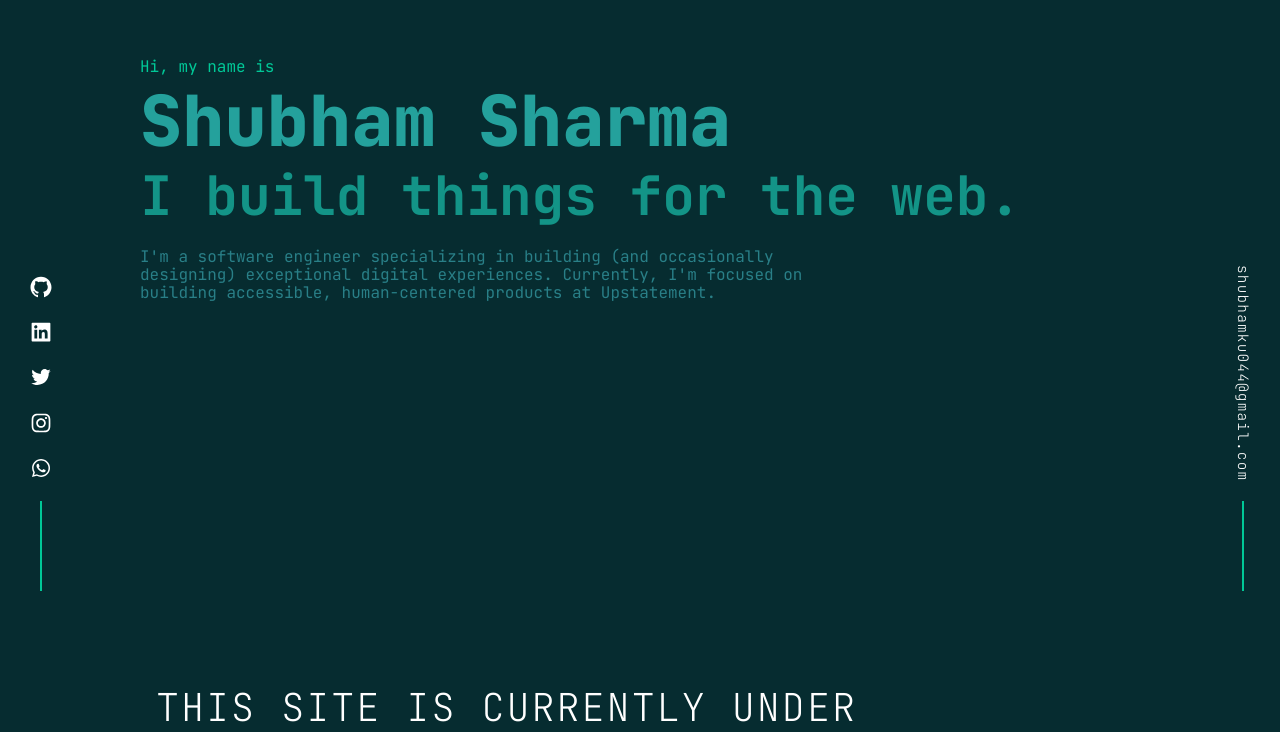
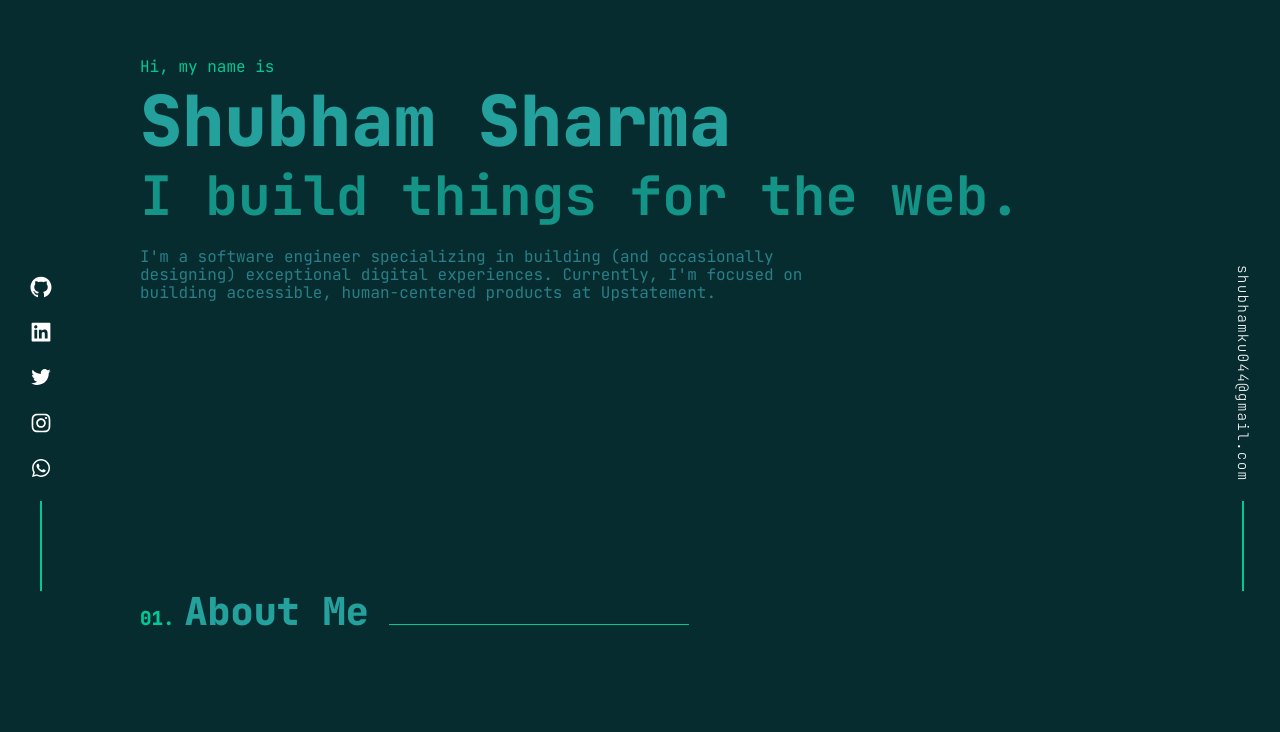
Before and after one commit to shubhamku044/my-portfolio, a Next.js app: page / in a window 1280 px wide. Shown: the part 209-941 px from the top of the page. Built offline with nearby package versions, Linux system fonts and the light colour scheme.

Commit message:
started the about page

```diff
--- /dev/null
+++ b/components/About.jsx
@@ -0,0 +1,15 @@
+import styles from '../styles/components/about.module.scss';
+
+const About = () => {
+  return (
+    <section className={styles.container} id="about">
+      <h2 className={styles['container__heading']}>About Me</h2>
+      <div className={styles.container__box}>
+        <div className={styles['container__box-left']}></div>
+        <div className={styles['container__box-right']}></div>
+      </div>
+    </section>
+  );
+};
+
+export default About;
--- a/components/layout/Header.jsx
+++ b/components/layout/Header.jsx
@@ -3,6 +3,7 @@ import { useState, useEffect } from 'react';
 import { navBarState } from '../../atoms/navbarState';
 import { useRecoilState } from 'recoil';
 import { motion } from 'framer-motion';
+import Link from 'next/link';
 
 const Header = () => {
   const [openNav, setOpenNav] = useRecoilState(navBarState);
@@ -47,7 +48,9 @@ const Header = () => {
             transition={{ duration: 0.3 }}
             className={styles['container__main-left']}
           >
-            SS
+            <Link href={'/'}>
+              <a>SS</a>
+            </Link>
           </motion.h1>
           <div className={styles['container__main-right']}>
             <ol>
@@ -56,7 +59,7 @@ const Header = () => {
                 animate={{ translateY: 0, opacity: 1 }}
                 transition={{ duration: 0.3, delay: 0.1 }}
               >
-                About
+                <a href="#about">About</a>
               </motion.li>
               <motion.li
                 initial={{ translateY: -30, opacity: 0 }}
--- a/pages/index.jsx
+++ b/pages/index.jsx
@@ -1,5 +1,6 @@
 import Head from 'next/head';
 import Hero from '../components/Hero';
+import About from '../components/About';
 import UnderDevelopment from '../components/UnderDevelopment';
 import styles from '../styles/Home.module.scss';
 import Footer from '../components/layout/Footer';
@@ -38,6 +39,7 @@ export default function Home() {
       <SideNav />
       <main className={styles.container__main}>
         <Hero />
+        <About />
         <UnderDevelopment />
       </main>
       <Footer />
--- /dev/null
+++ b/styles/components/about.module.scss
@@ -0,0 +1,52 @@
+@import '../abstracts/breakpoints';
+@import '../abstracts/variables';
+
+.container {
+  &__heading {
+    display: flex;
+    align-items: baseline;
+    font-size: $font-xl;
+    font-weight: 800;
+    color: $color-primary;
+
+    @include sm {
+      font-size: $font-2xl;
+    }
+
+    &::before {
+      counter-increment: section 1;
+      content: '0' counter(section) '.';
+      position: relative;
+      font-size: $font-base;
+
+      margin-right: 10px;
+      @include sm {
+        font-size: $font-md;
+      }
+    }
+    &::before,
+    &::after {
+      color: $color-tertiary;
+    }
+    &::after {
+      content: '';
+      display: block;
+      position: relative;
+      height: 1px;
+      background-color: $color-tertiary;
+      margin-left: 20px;
+      width: 150px;
+
+      @include md {
+        width: 300px;
+      }
+    }
+  }
+
+  &__box {
+    &-left {
+    }
+    &-right {
+    }
+  }
+}
--- a/styles/components/underDevelopment.module.scss
+++ b/styles/components/underDevelopment.module.scss
@@ -3,6 +3,7 @@
   margin: 4rem auto;
   display: flex;
   justify-content: center;
+  height: 300vh;
 
   &__heading {
     color: white;
--- a/styles/globals.scss
+++ b/styles/globals.scss
@@ -138,3 +138,16 @@ body::-webkit-scrollbar-thumb {
   background-color: $color-tertiary;
   border-radius: 2rem;
 }
+
+html {
+  scroll-behavior: smooth;
+}
+
+a {
+  text-decoration: none;
+  color: inherit;
+}
+
+section {
+  scroll-margin-top: 6rem;
+}
```
